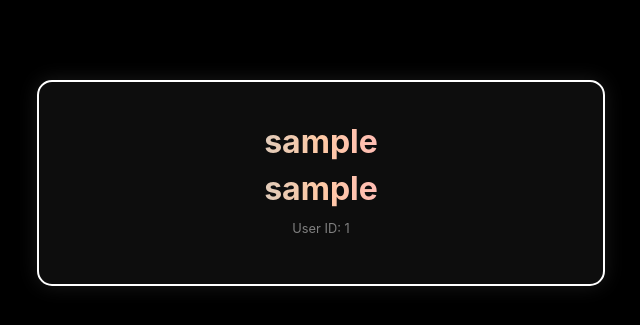
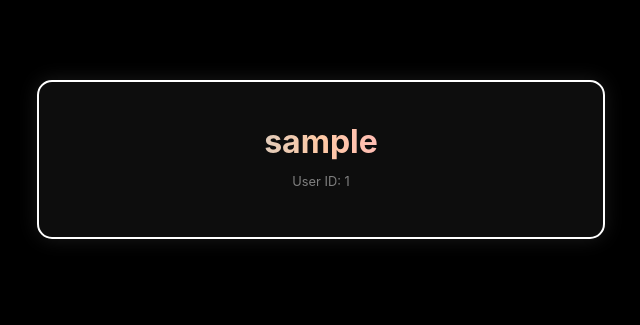
Before and after one commit to depletable/crrd, a Flask app: a page that uses templates/profile.html in a window 1280 px wide. Shown: the top 325 px of the page, without its empty margins (319-959 px from the left). Run offline with Flask 3, Linux system fonts and the light colour scheme; the visitor is signed in with stand-in values (Sample User, id 1); data comes from the database, SQL or seed files in the repository.

Commit message:
name double up removal profile.html

```diff
--- a/templates/profile.html
+++ b/templates/profile.html
@@ -11,9 +11,7 @@
     <img class="avatar" src="{{ profile.avatar_url }}" alt="Avatar">
   {% endif %}
 
-  <h1>{{ profile.display_name or profile.vanity }}</h1>
-
-    <div class="profile-header">
+      <div class="profile-header">
   <h1>{{ profile.display_name or profile.vanity }}</h1>
   <p style="font-size: 0.8rem; color: gray;">User ID: {{ profile.id }}</p>
 </div>
```
